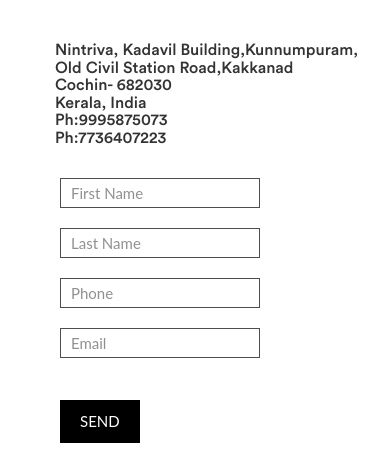
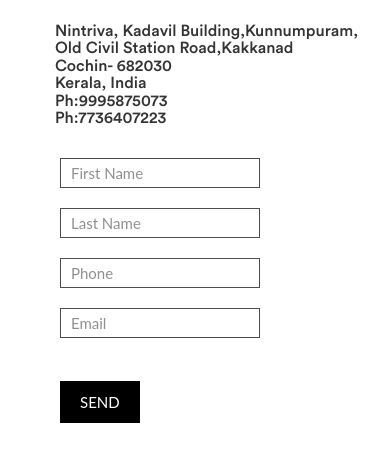
Before and after one commit to nintrivaqa/codescholar, a PHP site: page /contact.php in a window 390 px wide. Shown: the part 991-1443 px from the top of the page. Run offline with PHP 8.4, Linux system fonts and the light colour scheme.

Commit message:
css updates form up

```diff
--- a/css/my.css
+++ b/css/my.css
@@ -1113,9 +1113,6 @@ footer .container {
     .contact .right{
         height: 680px;
     }
-    .about-left{
-        padding-top:5%;
-    }
 }
 
 
```
